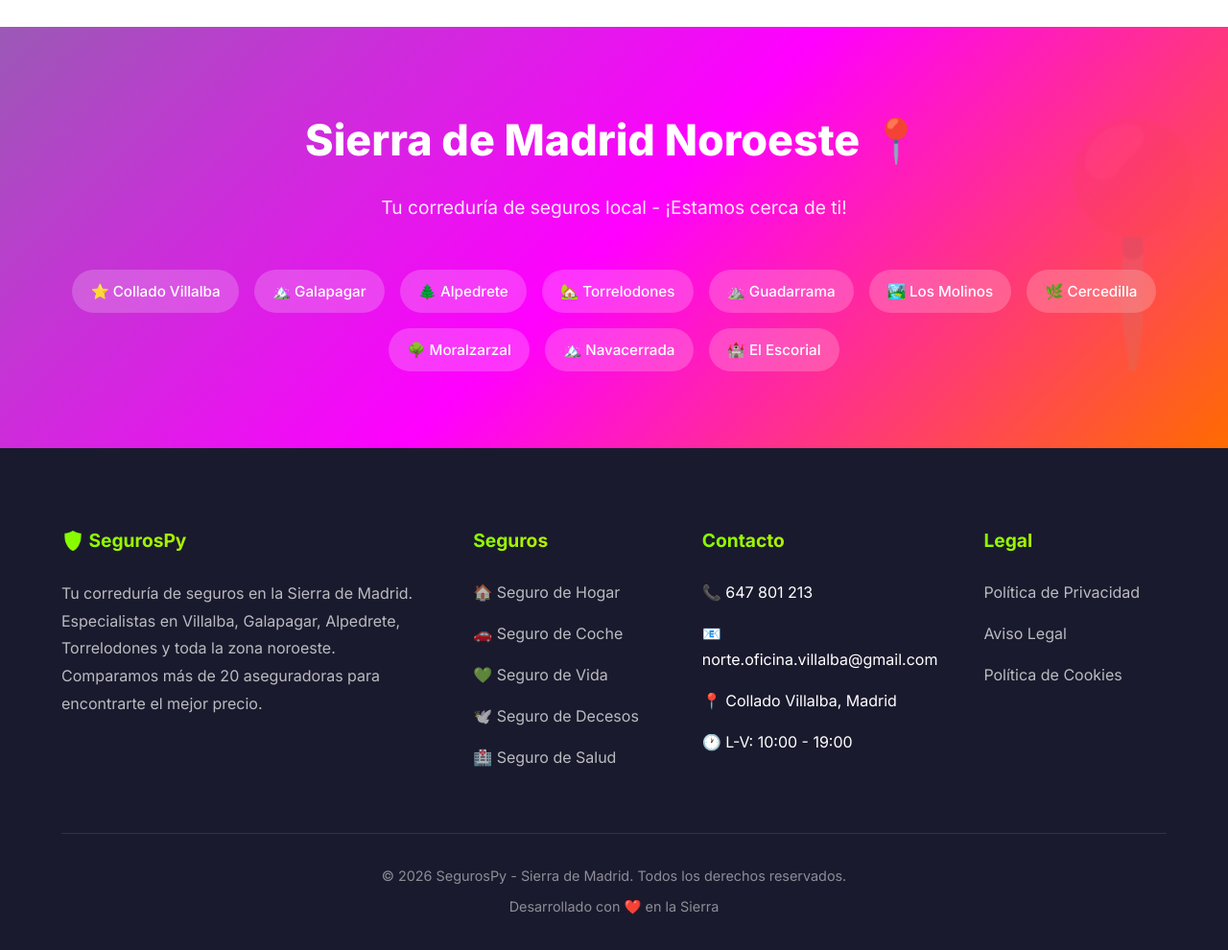
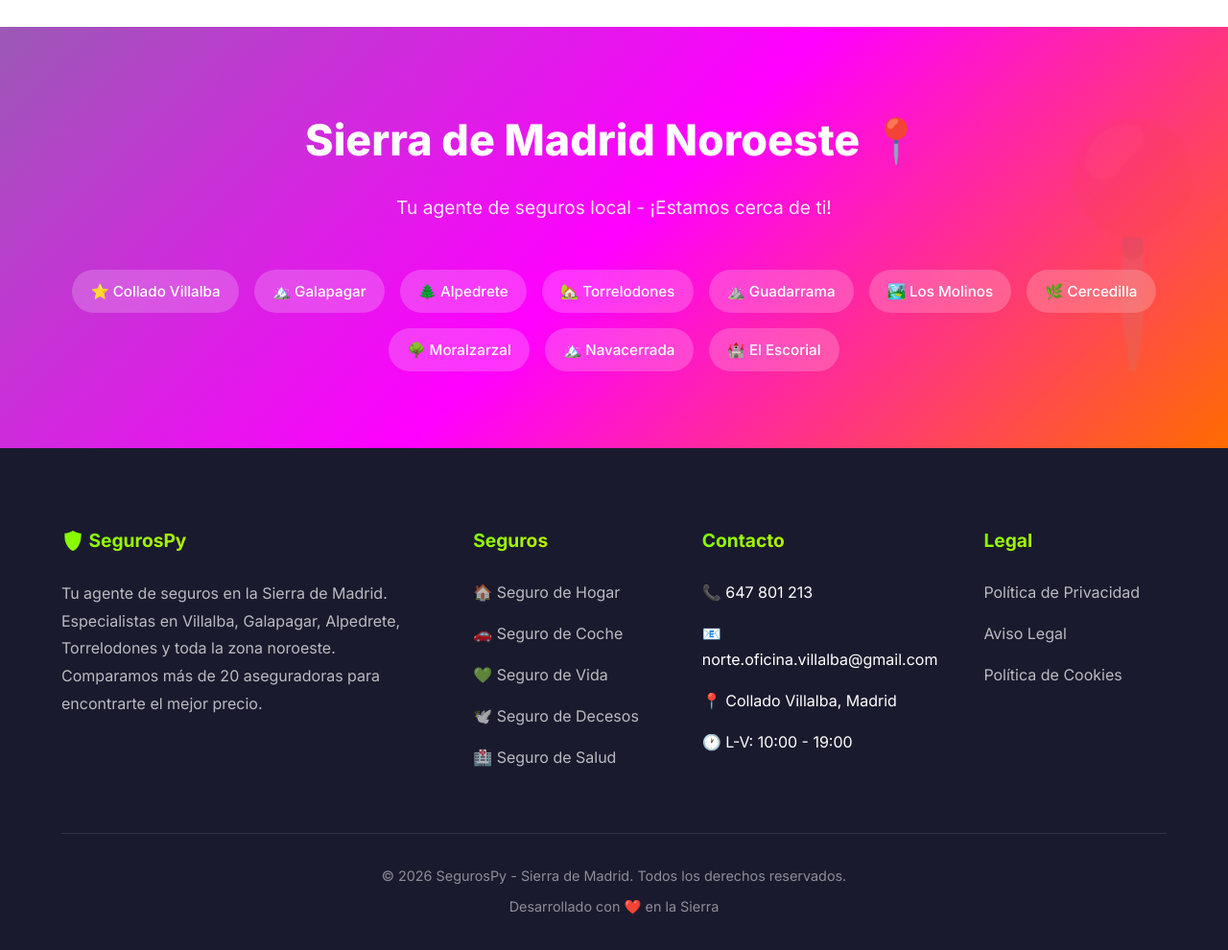
Before and after one commit to CandiCF/segurospy, a FastAPI app: page / in a window 1280 px wide. Shown: the part 5358-6348 px from the top of the page at 96% size. Run offline with FastAPI, Linux system fonts and the light colour scheme.

Commit message:
Cambiado correduría por agente de seguros
- Somos agente de seguros, no correduría
- Actualizado en todas las páginas y servicios

```diff
--- a/main.py
+++ b/main.py
@@ -51,7 +51,7 @@ async def lifespan(app: FastAPI):
 app = FastAPI(
     title=settings.app_name,
     description="""
-    ## 🏠 SegurosPy - Sistema de Gestión para Corredurías de Seguros
+    ## 🏠 SegurosPy - Sistema de Gestión para Agentes de Seguros
 
     API completa para:
     - 📝 Gestión de leads desde formularios web
--- a/routers/pages.py
+++ b/routers/pages.py
@@ -27,8 +27,8 @@ async def home(request: Request):
         "pages/index.html",
         {
             "request": request,
-            "titulo": f"SegurosPy - Tu Correduría de Seguros en la {ZONA} 💜",
-            "meta_description": f"Correduría de seguros en {LOCALIDADES}. Comparamos más de 20 aseguradoras para ofrecerte el mejor precio. ¡Ahorra hasta un 40%!"
+            "titulo": f"SegurosPy - Tu Agente de Seguros en la {ZONA} 💜",
+            "meta_description": f"Agente de seguros en {LOCALIDADES}. Comparamos más de 20 aseguradoras para ofrecerte el mejor precio. ¡Ahorra hasta un 40%!"
         }
     )
 
--- a/services/chatbot_service.py
+++ b/services/chatbot_service.py
@@ -11,7 +11,7 @@ logger = logging.getLogger(__name__)
 
 
 # Prompt del sistema para el chatbot
-SYSTEM_PROMPT = """Eres el asistente virtual de SegurosPy, una correduría de seguros en Madrid especializada en:
+SYSTEM_PROMPT = """Eres el asistente virtual de SegurosPy, un agente de seguros en Madrid especializada en:
 - Seguros de Hogar
 - Seguros de Auto/Coche
 - Seguros de Vida
--- a/templates/base.html
+++ b/templates/base.html
@@ -37,7 +37,7 @@
     {
         "@context": "https://schema.org",
         "@type": "InsuranceAgency",
-        "name": "SegurosPy - Correduría de Seguros Sierra de Madrid",
+        "name": "SegurosPy - Agente de Seguros Sierra de Madrid",
         "description": "{{ meta_description }}",
         "url": "https://segurospy.es",
         "telephone": "+34647801213",
@@ -108,7 +108,7 @@
             <div class="footer-grid">
                 <div class="footer-col">
                     <h4>🛡️ SegurosPy</h4>
-                    <p>Tu correduría de seguros en la Sierra de Madrid. Especialistas en Villalba, Galapagar, Alpedrete,
+                    <p>Tu agente de seguros en la Sierra de Madrid. Especialistas en Villalba, Galapagar, Alpedrete,
                         Torrelodones y toda la zona noroeste. Comparamos más de 20 aseguradoras para encontrarte el
                         mejor precio.</p>
                 </div>
--- a/templates/pages/index.html
+++ b/templates/pages/index.html
@@ -6,7 +6,7 @@
     <div class="container">
         <div class="hero-content">
             <h1>
-                Tu Correduría de Seguros en la
+                Tu Agente de Seguros en la
                 <span class="gradient-text">Sierra de Madrid</span> 💜
             </h1>
             <p class="hero-subtitle">
@@ -312,7 +312,7 @@
 <section class="zones">
     <div class="container">
         <h2 class="section-title">Sierra de Madrid Noroeste 📍</h2>
-        <p class="section-subtitle">Tu correduría de seguros local - ¡Estamos cerca de ti!</p>
+        <p class="section-subtitle">Tu agente de seguros local - ¡Estamos cerca de ti!</p>
 
         <div class="zones-list">
             <span class="zone-tag">⭐ Collado Villalba</span>
```
Also changed, not shown: README.md.
